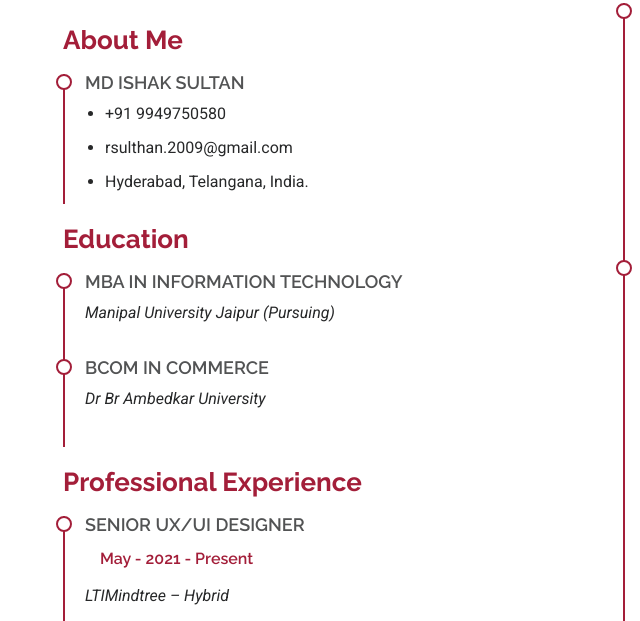
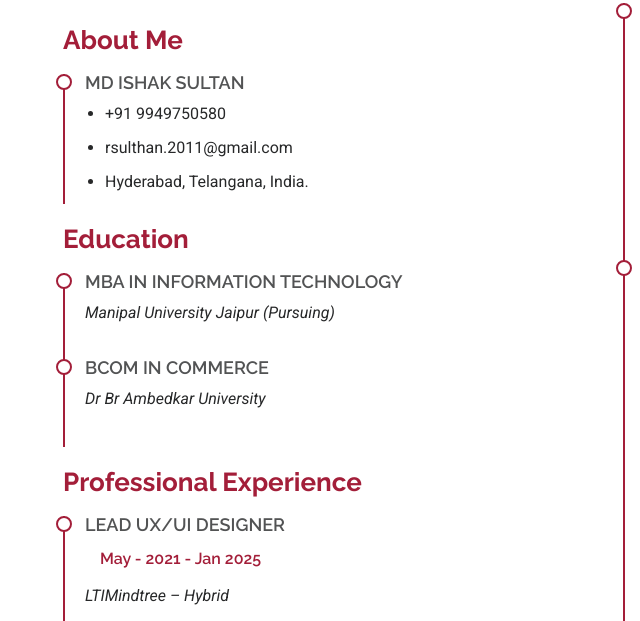
Before and after one commit to Md-sultan/designer, a plain HTML site: page index.html in a window 1280 px wide. Shown: the part 1504-2125 px from the top of the page, 109-749 px from the left. Drawn offline with Linux system fonts and the light colour scheme.

Commit message:
text changes
Text changes

```diff
--- a/index.html
+++ b/index.html
@@ -149,7 +149,7 @@
               <h4>Md Ishak sultan</h4>
               <ul>
                 <li>+91 9949750580</li>
-                <li>rsulthan.2009@gmail.com</li>
+                <li>rsulthan.2011@gmail.com</li>
                 <li>Hyderabad, Telangana, India.</li>
               </ul>
             </div><!-- Edn Resume Item -->
@@ -165,8 +165,8 @@
             </div><!-- Edn Resume Item -->
             <h3 class="resume-title">Professional Experience</h3>
             <div class="resume-item">
-              <h4>Senior UX/UI Designer </h4>
-              <h5>May - 2021 - Present</h5>
+              <h4>Lead UX/UI Designer </h4>
+              <h5>May - 2021 - Jan 2025</h5>
               <p><em>LTIMindtree – Hybrid </em></p>
               <ul>
                   <li>Lead end-to-end design projects for web and mobile applications, from concept to delivery, ensuring exceptional user experiences.</li>
@@ -518,11 +518,11 @@
     <h2>MD Ishak Sultan</h2>
     <p> Adept at creating designs that meet user needs while maintaining brand consistency across various digital platforms.  </p>
     <div class="container">
-      <div class="social-links d-flex justify-content-center">
+      <!-- <div class="social-links d-flex justify-content-center">
         <a href="https://www.linkedin.com/in/ishaqsultanmd/" target="_blank"><i class="bi bi-linkedin"></i></a>
         <a href="https://www.facebook.com/ishaqsultanmd" target="_blank"><i class="bi bi-facebook"></i></a>
 
-      </div>
+      </div> -->
 
     </div>
   </footer>
```
Also changed, not shown: 1 other file.
